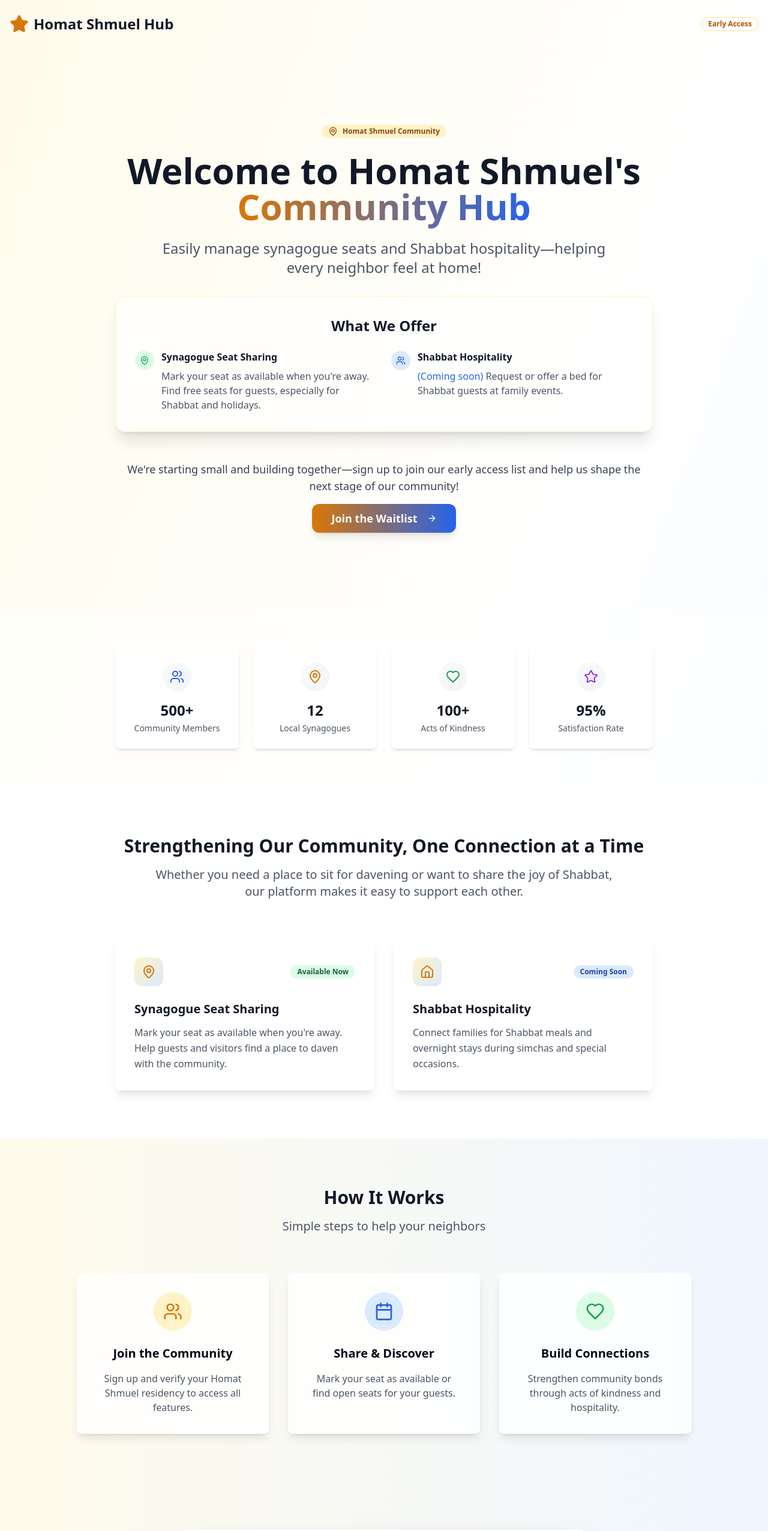
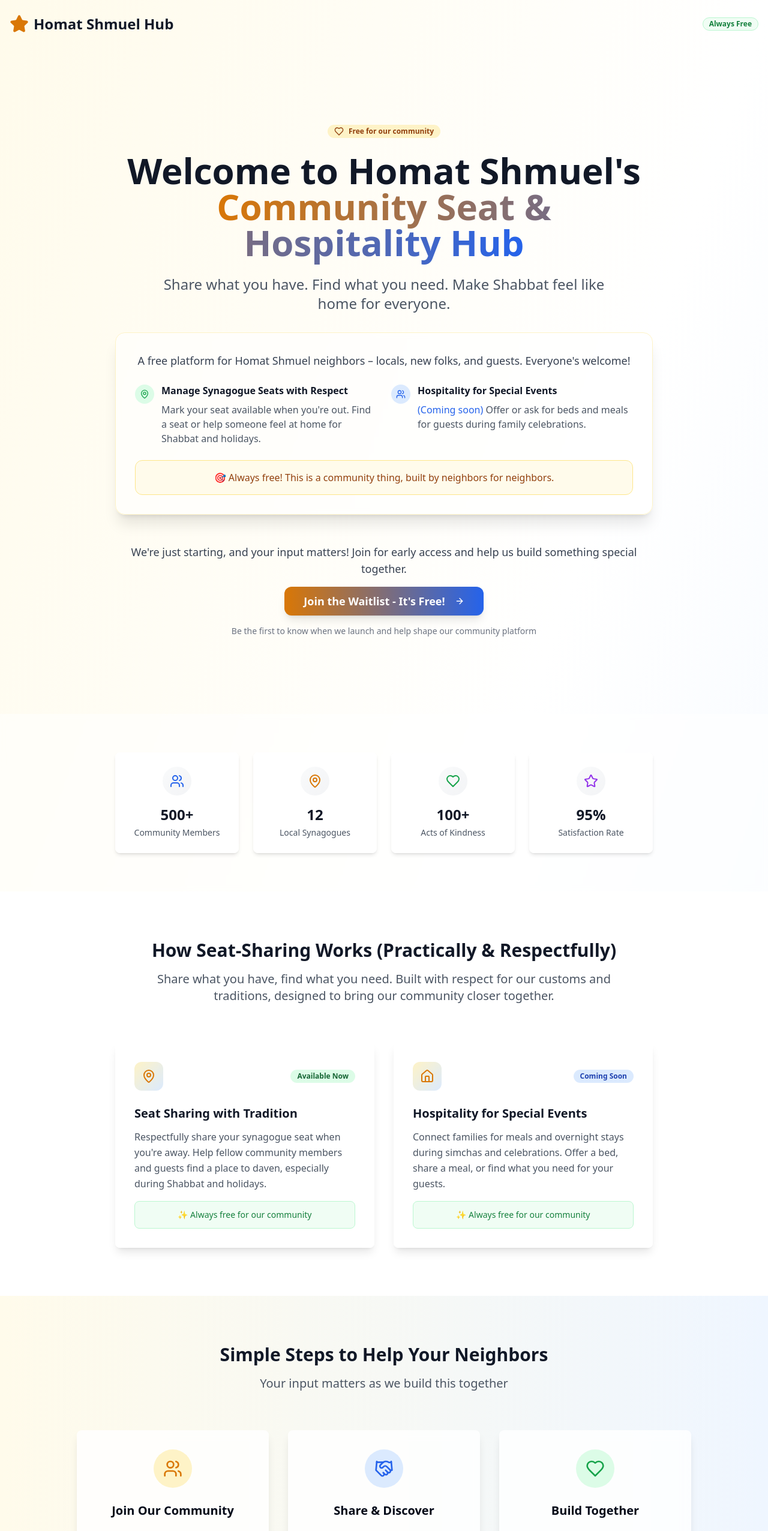
Before and after one commit to avrahamm/seats-hub-lovable, a React (Vite) app: page / in a window 1280 px wide. Shown: the top 2552 px of the page at 60% size. Built offline with nearby package versions, Linux system fonts and the light colour scheme.

Commit message:
feat: Update landing page content
Update the landing page content to reflect the community-focused nature of the platform, including seat sharing, hospitality, and a call to action for the waitlist.

```diff
--- a/src/components/FeatureCard.tsx
+++ b/src/components/FeatureCard.tsx
@@ -25,7 +25,13 @@ const FeatureCard = ({ icon: Icon, title, description, status, statusColor }: Fe
         </div>
 
         <h3 className="text-xl font-semibold text-gray-900 mb-3">{title}</h3>
-        <p className="text-gray-600 leading-relaxed">{description}</p>
+        <p className="text-gray-600 leading-relaxed mb-4">{description}</p>
+
+        <div className="bg-green-50 p-3 rounded-lg border border-green-200">
+          <p className="text-green-700 text-sm font-medium text-center">
+            ✨ Always free for our community
+          </p>
+        </div>
       </CardContent>
     </Card>
   );
--- a/src/components/HeroSection.tsx
+++ b/src/components/HeroSection.tsx
@@ -1,7 +1,7 @@
 
 import { Button } from "@/components/ui/button";
 import { Badge } from "@/components/ui/badge";
-import { ArrowRight, MapPin, Users } from "lucide-react";
+import { ArrowRight, MapPin, Users, Heart } from "lucide-react";
 
 const HeroSection = () => {
   const scrollToWaitlist = () => {
@@ -13,31 +13,34 @@ const HeroSection = () => {
       <div className="container mx-auto px-4">
         <div className="max-w-4xl mx-auto text-center">
           <Badge className="mb-6 bg-amber-100 text-amber-800 hover:bg-amber-200">
-            <MapPin className="h-4 w-4 mr-2" />
-            Homat Shmuel Community
+            <Heart className="h-4 w-4 mr-2" />
+            Free for our community
           </Badge>
 
           <h1 className="text-4xl lg:text-6xl font-bold text-gray-900 mb-6 leading-tight">
             Welcome to Homat Shmuel's
             <span className="text-transparent bg-clip-text bg-gradient-to-r from-amber-600 to-blue-600">
-              {" "}Community Hub
+              {" "}Community Seat & Hospitality Hub
             </span>
           </h1>
 
           <p className="text-xl lg:text-2xl text-gray-600 mb-8 max-w-3xl mx-auto leading-relaxed">
-            Easily manage synagogue seats and Shabbat hospitality—helping every neighbor feel at home!
+            Share what you have. Find what you need. Make Shabbat feel like home for everyone.
           </p>
 
           <div className="bg-white/60 backdrop-blur-sm rounded-2xl p-8 mb-12 border border-amber-100 shadow-xl">
-            <h2 className="text-2xl font-semibold text-gray-900 mb-6">What We Offer</h2>
+            <p className="text-lg text-gray-700 mb-6 font-medium">
+              A free platform for Homat Shmuel neighbors – locals, new folks, and guests. Everyone's welcome!
+            </p>
+
             <div className="grid md:grid-cols-2 gap-6 text-left">
               <div className="flex items-start space-x-3">
                 <div className="w-8 h-8 bg-green-100 rounded-full flex items-center justify-center flex-shrink-0 mt-0.5">
                   <MapPin className="h-4 w-4 text-green-600" />
                 </div>
                 <div>
-                  <h3 className="font-semibold text-gray-900 mb-2">Synagogue Seat Sharing</h3>
-                  <p className="text-gray-600">Mark your seat as available when you're away. Find free seats for guests, especially for Shabbat and holidays.</p>
+                  <h3 className="font-semibold text-gray-900 mb-2">Manage Synagogue Seats with Respect</h3>
+                  <p className="text-gray-600">Mark your seat available when you're out. Find a seat or help someone feel at home for Shabbat and holidays.</p>
                 </div>
               </div>
 
@@ -46,19 +49,25 @@ const HeroSection = () => {
                   <Users className="h-4 w-4 text-blue-600" />
                 </div>
                 <div>
-                  <h3 className="font-semibold text-gray-900 mb-2">Shabbat Hospitality</h3>
+                  <h3 className="font-semibold text-gray-900 mb-2">Hospitality for Special Events</h3>
                   <p className="text-gray-600">
-                    <span className="text-blue-600 font-medium">(Coming soon)</span> Request or offer a bed for Shabbat guests at family events.
+                    <span className="text-blue-600 font-medium">(Coming soon)</span> Offer or ask for beds and meals for guests during family celebrations.
                   </p>
                 </div>
               </div>
+            </div>
+
+            <div className="mt-6 p-4 bg-amber-50 rounded-xl border border-amber-200">
+              <p className="text-amber-800 font-medium text-center">
+                🎯 Always free! This is a community thing, built by neighbors for neighbors.
+              </p>
             </div>
           </div>
 
           <div className="space-y-4">
             <p className="text-lg text-gray-700 font-medium">
-              We're starting small and building together—sign up to join our early access list
-              and help us shape the next stage of our community!
+              We're just starting, and your input matters! Join for early access
+              and help us build something special together.
             </p>
 
             <Button
@@ -66,9 +75,13 @@ const HeroSection = () => {
               size="lg"
               className="bg-gradient-to-r from-amber-600 to-blue-600 hover:from-amber-700 hover:to-blue-700 text-white px-8 py-6 text-lg font-semibold rounded-xl shadow-lg hover:shadow-xl transition-all duration-300 transform hover:scale-105"
             >
-              Join the Waitlist
+              Join the Waitlist - It's Free!
               <ArrowRight className="ml-2 h-5 w-5" />
             </Button>
+
+            <p className="text-sm text-gray-500">
+              Be the first to know when we launch and help shape our community platform
+            </p>
           </div>
         </div>
       </div>
--- a/src/components/WaitlistForm.tsx
+++ b/src/components/WaitlistForm.tsx
@@ -4,7 +4,7 @@ import { Button } from "@/components/ui/button";
 import { Input } from "@/components/ui/input";
 import { Card, CardContent } from "@/components/ui/card";
 import { useToast } from "@/hooks/use-toast";
-import { Mail, CheckCircle } from "lucide-react";
+import { Mail, CheckCircle, Heart } from "lucide-react";
 
 const WaitlistForm = () => {
   const [email, setEmail] = useState("");
@@ -34,8 +34,8 @@ const WaitlistForm = () => {
       setIsLoading(false);
 
       toast({
-        title: "Welcome to the waitlist! 🎉",
-        description: "We'll notify you as soon as we launch. Thanks for joining our community!",
+        title: "Welcome to our community! 🎉",
+        description: "We'll let you know as soon as we launch. Thanks for helping us build this together!",
       });
     }, 1000);
   };
@@ -49,14 +49,19 @@ const WaitlistForm = () => {
               <div className="w-20 h-20 bg-green-100 rounded-full flex items-center justify-center mx-auto mb-6">
                 <CheckCircle className="h-10 w-10 text-green-600" />
               </div>
-              <h2 className="text-3xl font-bold text-gray-900 mb-4">You're On the List! 🎉</h2>
+              <h2 className="text-3xl font-bold text-gray-900 mb-4">You're In! Welcome to Our Community! 🎉</h2>
               <p className="text-xl text-gray-600 mb-6">
-                Thank you for joining our community, {name}! We'll send you an email at{" "}
+                Thank you for joining us, {name}! We'll send you an email at{" "}
                 <span className="font-semibold text-blue-600">{email}</span> as soon as we launch.
               </p>
-              <p className="text-gray-500">
-                Help us spread the word to other Homat Shmuel residents!
+              <p className="text-gray-500 mb-4">
+                Help us spread the word to other Homat Shmuel neighbors!
               </p>
+              <div className="bg-amber-50 p-4 rounded-lg border border-amber-200">
+                <p className="text-amber-800 font-medium">
+                  💡 Your feedback will help shape how this platform grows
+                </p>
+              </div>
             </CardContent>
           </Card>
         </div>
@@ -71,12 +76,17 @@ const WaitlistForm = () => {
           <CardContent className="p-12">
             <div className="text-center mb-8">
               <div className="w-16 h-16 bg-gradient-to-br from-amber-100 to-blue-100 rounded-full flex items-center justify-center mx-auto mb-6">
-                <Mail className="h-8 w-8 text-amber-600" />
+                <Heart className="h-8 w-8 text-amber-600" />
               </div>
-              <h2 className="text-3xl font-bold text-gray-900 mb-4">Join the Waitlist</h2>
-              <p className="text-xl text-gray-600">
-                Get notified when we launch and be among the first to strengthen our community connections!
+              <h2 className="text-3xl font-bold text-gray-900 mb-4">Join Our Community (It's Free!)</h2>
+              <p className="text-xl text-gray-600 mb-4">
+                Be the first to know when we launch and help us build something special together!
               </p>
+              <div className="bg-green-50 p-4 rounded-lg border border-green-200 mb-6">
+                <p className="text-green-700 font-medium">
+                  🌟 Your input matters as we grow this platform with community feedback
+                </p>
+              </div>
             </div>
 
             <form onSubmit={handleSubmit} className="space-y-6">
@@ -115,12 +125,12 @@ const WaitlistForm = () => {
                 disabled={isLoading}
                 className="w-full bg-gradient-to-r from-amber-600 to-blue-600 hover:from-amber-700 hover:to-blue-700 text-white py-4 text-lg font-semibold rounded-xl shadow-lg hover:shadow-xl transition-all duration-300 transform hover:scale-105 disabled:opacity-50 disabled:transform-none"
               >
-                {isLoading ? "Joining..." : "Join the Waitlist"}
+                {isLoading ? "Joining..." : "Join the Community - Free Forever!"}
               </Button>
             </form>
 
             <p className="text-sm text-gray-500 text-center mt-6">
-              We respect your privacy. No spam, just important updates about our community platform.
+              We respect your privacy. No spam, just community updates. Always free!
             </p>
           </CardContent>
         </Card>
--- a/src/pages/Index.tsx
+++ b/src/pages/Index.tsx
@@ -5,7 +5,7 @@ import { Input } from "@/components/ui/input";
 import { Card, CardContent } from "@/components/ui/card";
 import { Badge } from "@/components/ui/badge";
 import { useToast } from "@/hooks/use-toast";
-import { MapPin, Users, Heart, Star, Calendar, Home } from "lucide-react";
+import { MapPin, Users, Heart, Star, Calendar, Home, Handshake } from "lucide-react";
 import HeroSection from "@/components/HeroSection";
 import FeatureCard from "@/components/FeatureCard";
 import WaitlistForm from "@/components/WaitlistForm";
@@ -17,15 +17,15 @@ const Index = () => {
   const features = [
     {
       icon: MapPin,
-      title: "Synagogue Seat Sharing",
-      description: "Mark your seat as available when you're away. Help guests and visitors find a place to daven with the community.",
+      title: "Seat Sharing with Tradition",
+      description: "Respectfully share your synagogue seat when you're away. Help fellow community members and guests find a place to daven, especially during Shabbat and holidays.",
       status: "Available Now",
       statusColor: "bg-green-100 text-green-800"
     },
     {
       icon: Home,
-      title: "Shabbat Hospitality",
-      description: "Connect families for Shabbat meals and overnight stays during simchas and special occasions.",
+      title: "Hospitality for Special Events",
+      description: "Connect families for meals and overnight stays during simchas and celebrations. Offer a bed, share a meal, or find what you need for your guests.",
       status: "Coming Soon",
       statusColor: "bg-blue-100 text-blue-800"
     }
@@ -40,8 +40,8 @@ const Index = () => {
             <Star className="h-8 w-8 text-amber-600 fill-current" />
             <span className="text-2xl font-bold text-gray-900">Homat Shmuel Hub</span>
           </div>
-          <Badge variant="outline" className="text-amber-700 border-amber-200">
-            Early Access
+          <Badge variant="outline" className="text-green-700 border-green-200 bg-green-50">
+            Always Free
           </Badge>
         </div>
       </header>
@@ -58,11 +58,11 @@ const Index = () => {
           <div className="container mx-auto px-4">
             <div className="text-center mb-16">
               <h2 className="text-3xl font-bold text-gray-900 mb-4">
-                Strengthening Our Community, One Connection at a Time
+                How Seat-Sharing Works (Practically & Respectfully)
               </h2>
               <p className="text-xl text-gray-600 max-w-3xl mx-auto">
-                Whether you need a place to sit for davening or want to share the joy of Shabbat,
-                our platform makes it easy to support each other.
+                Share what you have, find what you need. Built with respect for our customs
+                and traditions, designed to bring our community closer together.
               </p>
             </div>
 
@@ -78,8 +78,8 @@ const Index = () => {
         <section className="py-20 bg-gradient-to-r from-amber-50 to-blue-50">
           <div className="container mx-auto px-4">
             <div className="text-center mb-16">
-              <h2 className="text-3xl font-bold text-gray-900 mb-4">How It Works</h2>
-              <p className="text-xl text-gray-600">Simple steps to help your neighbors</p>
+              <h2 className="text-3xl font-bold text-gray-900 mb-4">Simple Steps to Help Your Neighbors</h2>
+              <p className="text-xl text-gray-600">Your input matters as we build this together</p>
             </div>
 
             <div className="grid md:grid-cols-3 gap-8 max-w-5xl mx-auto">
@@ -88,18 +88,18 @@ const Index = () => {
                   <div className="w-16 h-16 bg-amber-100 rounded-full flex items-center justify-center mx-auto mb-6">
                     <Users className="h-8 w-8 text-amber-600" />
                   </div>
-                  <h3 className="text-xl font-semibold mb-4">Join the Community</h3>
-                  <p className="text-gray-600">Sign up and verify your Homat Shmuel residency to access all features.</p>
+                  <h3 className="text-xl font-semibold mb-4">Join Our Community</h3>
+                  <p className="text-gray-600">Connect with your Homat Shmuel neighbors - locals, newcomers, and guests are all welcome!</p>
                 </CardContent>
               </Card>
 
               <Card className="text-center border-0 shadow-lg bg-white/80 backdrop-blur">
                 <CardContent className="p-8">
                   <div className="w-16 h-16 bg-blue-100 rounded-full flex items-center justify-center mx-auto mb-6">
-                    <Calendar className="h-8 w-8 text-blue-600" />
+                    <Handshake className="h-8 w-8 text-blue-600" />
                   </div>
                   <h3 className="text-xl font-semibold mb-4">Share & Discover</h3>
-                  <p className="text-gray-600">Mark your seat as available or find open seats for your guests.</p>
+                  <p className="text-gray-600">Mark your seat available or find open seats for your guests. It's that simple!</p>
                 </CardContent>
               </Card>
 
@@ -108,8 +108,8 @@ const Index = () => {
                   <div className="w-16 h-16 bg-green-100 rounded-full flex items-center justify-center mx-auto mb-6">
                     <Heart className="h-8 w-8 text-green-600" />
                   </div>
-                  <h3 className="text-xl font-semibold mb-4">Build Connections</h3>
-                  <p className="text-gray-600">Strengthen community bonds through acts of kindness and hospitality.</p>
+                  <h3 className="text-xl font-semibold mb-4">Build Together</h3>
+                  <p className="text-gray-600">Help us grow this platform with your feedback and make Shabbat feel like home for everyone.</p>
                 </CardContent>
               </Card>
             </div>
@@ -128,10 +128,10 @@ const Index = () => {
                 <span className="text-xl font-bold">Homat Shmuel Hub</span>
               </div>
               <p className="text-gray-400 mb-6">
-                Building stronger community connections, one neighbor at a time.
+                Share what you have. Find what you need. Make Shabbat feel like home for everyone.
               </p>
               <p className="text-sm text-gray-500">
-                Made with ❤️ for the Homat Shmuel community
+                Made with ❤️ by neighbors, for neighbors • Always free for our community
               </p>
             </div>
           </div>
```
